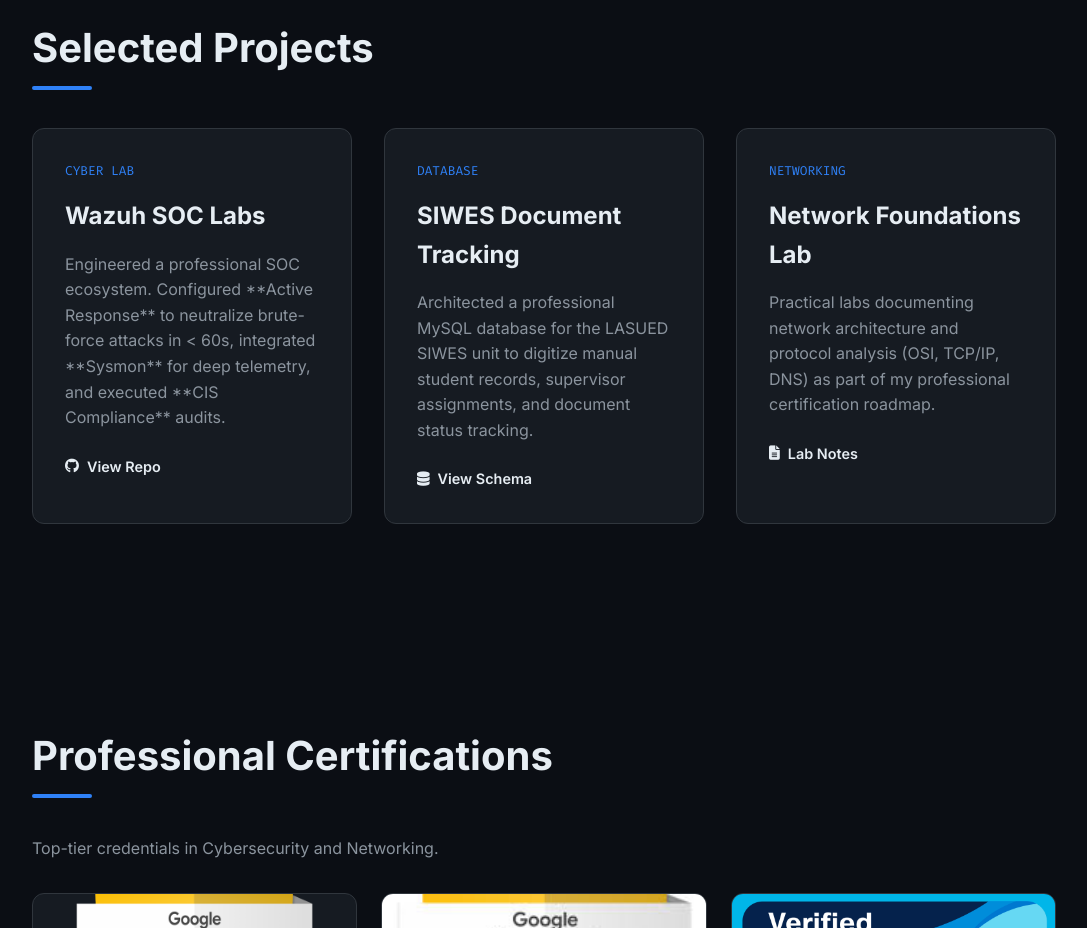
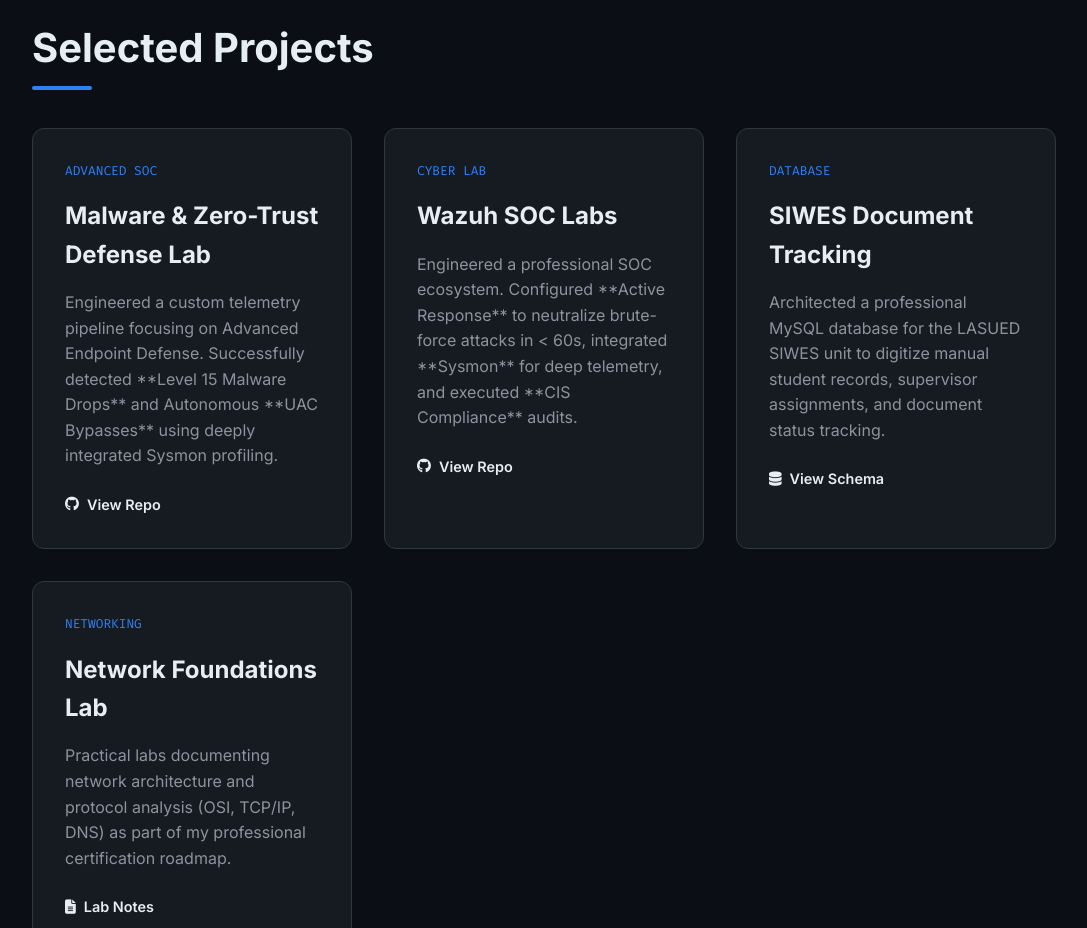
Before and after one commit to OpeyemiAB/OpeyemiAB.github.io, a plain HTML site: page index.html in a window 1280 px wide. Shown: the part 1480-2408 px from the top of the page, without its empty margins (96-1183 px from the left). Drawn offline with Linux system fonts and the light colour scheme.

Commit message:
Add Malware and Zero-Trust Defense Lab to portfolio

```diff
--- a/index.html
+++ b/index.html
@@ -71,6 +71,14 @@
     <section id="projects">
         <h2>Selected Projects</h2>
         <div class="projects-grid">
+            <div class="project-card">
+                <span class="project-tag">ADVANCED SOC</span>
+                <h3>Malware & Zero-Trust Defense Lab</h3>
+                <p>Engineered a custom telemetry pipeline focusing on Advanced Endpoint Defense. Successfully detected **Level 15 Malware Drops** and Autonomous **UAC Bypasses** using deeply integrated Sysmon profiling.</p>
+                <div class="project-links">
+                    <a href="https://github.com/OpeyemiAB/SOC-Wazuh-Lab" target="_blank"><i class="fa-brands fa-github"></i> View Repo</a>
+                </div>
+            </div>
             <div class="project-card">
                 <span class="project-tag">CYBER LAB</span>
                 <h3>Wazuh SOC Labs</h3>
```
